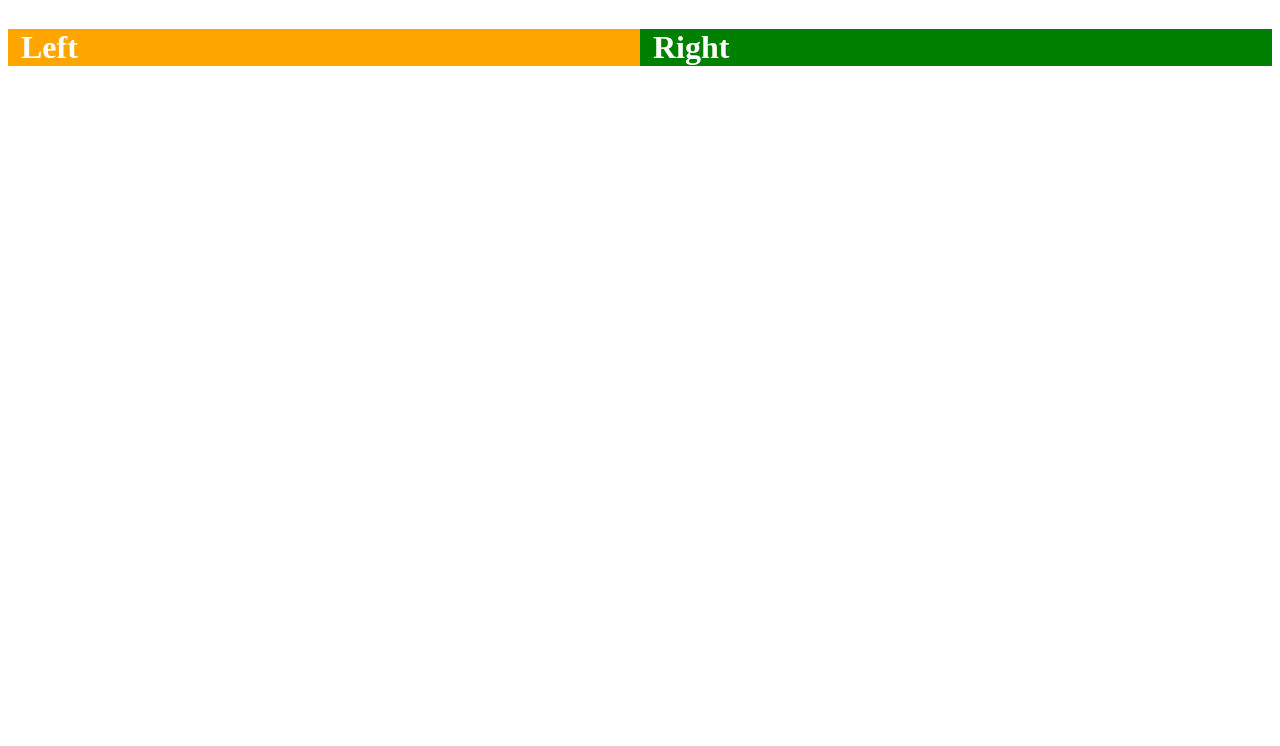
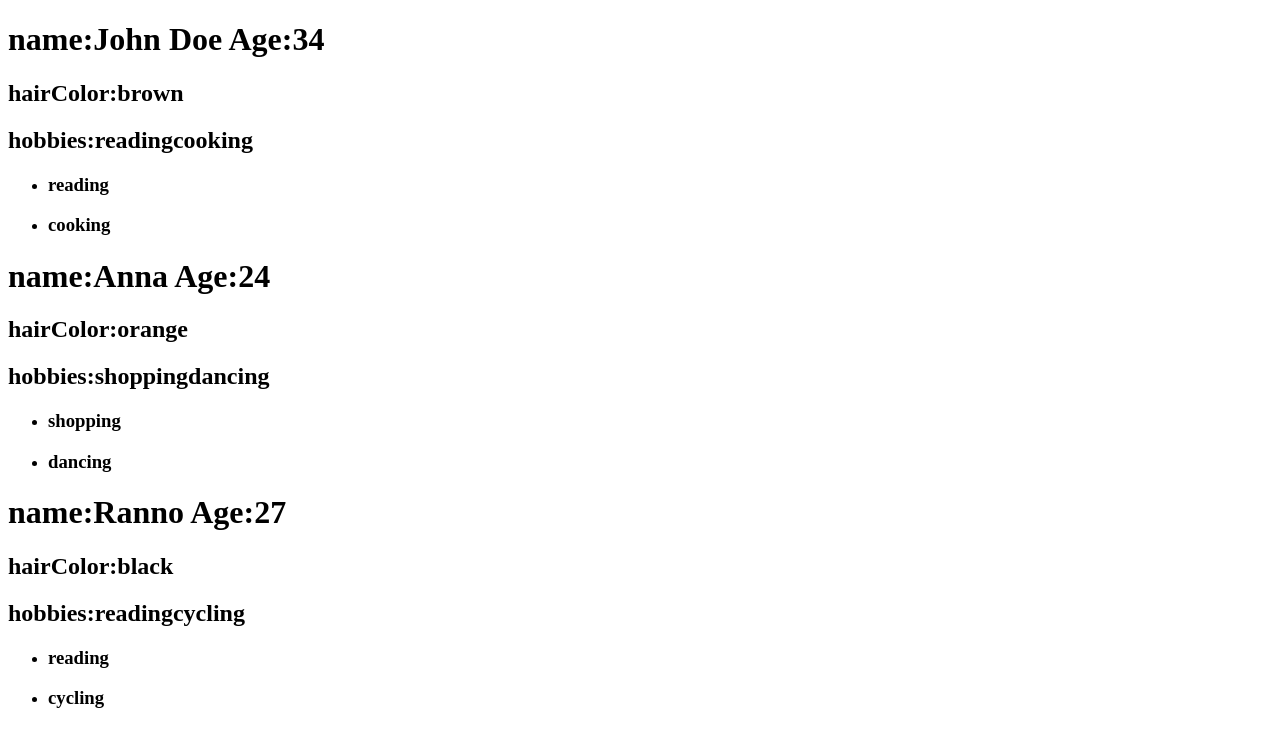
Before and after one commit to NidhiSharma63/React-Design-Pattern, a React (Create React App) app: page / in a window 1280 px wide. Shown: the top 746 px of the page. Built offline with nearby package versions, Linux system fonts and the light colour scheme.

Commit message:
displaying array of diffrent list

```diff
--- a/src/App.js
+++ b/src/App.js
@@ -1,22 +1,77 @@
 import React from "react";
-import SplitScreen from './SplitScreen'
+import LargePeopleList from "./people/LargePeopleList";
+import SmallPeopleList from "./people/SmallPeopleList";
+import RegularList from './RegularList';
 
+const people = [
+  {
+    name:'John Doe',
+    age:34,
+    hairColor:'brown',
+    hobbies:['reading','cooking']
+  },
+  {
+    name:'Anna',
+    age:24,
+    hairColor:'orange',
+    hobbies:['shopping','dancing']
+  },
+  {
+    name:'Ranno',
+    age:27,
+    hairColor:'black',
+    hobbies:['reading','cycling']
+  }
+]
+const product =  [
+		{
+			"thumbImg": "https://www.whiskas.de/content/img/product/thumb/5900951265358.png",
+			"title": "1+ Mit Huhn 800g",
+			"detail":"Wir von Whiskas® verstehen was Ihre Katze von Natur aus braucht und liebt. Deshalb ist Whiskas® 1+ zu 100% komplett und ausgewogen, mit einem optimalen Verhältnis an Vitaminen und Mineralien, damit Sie Ihrer Katze die bestmögliche Fürsorge zukommen lassen können. Unsere Mahlzeiten bieten alles, was Ihre Katze für ein langes und glückliches Leben benötigt."
+		},
 
-const LeftHandComponent = () =>{
-  return <h1 style={{backgroundColor:'orange',color:'white',paddingLeft:'13px'}}>Left</h1>
-}
+		{
+			"thumbImg": "https://www.whiskas.de/content/img/product/thumb/5900951259098.png",
+			"title": "1+ Mit Rind 800g",
+			"detail":"Wir von Whiskas® verstehen was Ihre Katze von Natur aus braucht und liebt. Deshalb ist Whiskas® 1+ zu 100% komplett und ausgewogen, mit einem optimalen Verhältnis an Vitaminen und Mineralien, damit Sie Ihrer Katze die bestmögliche Fürsorge zukommen lassen können. Unsere Mahlzeiten bieten alles, was Ihre Katze"
+		},
 
-const RightHandComponent = () =>{
-  return <h1 style={{backgroundColor:'green',color:'white',paddingLeft:'13px'}}>Right</h1>
-}
+		{
+			"thumbImg": "https://www.whiskas.de/content/img/product/thumb/5900951259289.png",
+			"title": "Indoor mit Huhn 800g",
+			"detail":"Wir von Whiskas® verstehen, was ihre Katze von Natur aus braucht und liebt. Indoor Katzen können weniger aktiv sein als Outdoor Katzen. Deshalb wurde Whiskas® Indoor mit hochwertigen Inhaltsstoffen entwickelt."
+		},
+		{
+			"thumbImg": "https://www.whiskas.de/content/img/product/thumb/5900951259470.png",
+			"title": "7+ Mit Huhn 800g",
+			"detail":"Wir von Whiskas® verstehen was Ihre Katze von Natur aus braucht und liebt.Im Laufe der Zeit ändern sich die Ernährungsbedürfnisse Ihrer Katze. Deshalb wurde Whiskas® 7+ speziell mit den richtigen Gehalt an Nährstoffen entwickelt, um die Vitalität Ihrer Katze zu bewahren und Ihnen zu ermöglichen Ihr die bestmögliche Fürsorge zukommen lassen zu können."
+		},
+		{
+			"thumbImg": "https://www.whiskas.de/content/img/product/thumb/5900951265310.png",
+			"title": "Junior Mit Lachs 800g",
+			"detail":"Wir von Whiskas® verstehen was Ihr Kätzchen von Natur aus braucht und liebt. Deshalb enthält Whiskas® 2-12 Monate alle, für die gesunde Entwicklung Ihres Kätzchens notwendigen Nährstoffe. Und es enthält leckere, mit Milch gefüllte Knackits®, welche Ihr."
+		}
+	]
 
 function App() {
   return (
-    <SplitScreen>
-      <LeftHandComponent/>
-      <RightHandComponent/>
-    </SplitScreen>
+    <>
+      <RegularList
+        items={people}
+        ItemComponent={LargePeopleList}
+        resourcename="people"/>
+    </>
   );
 }
 
 export default App;
+// {
+//   people.map((item)=>{
+//     return(
+//       <>
+//         <LargePeopleList people={item}/>
+//         <SmallPeopleList people={item}/>
+//       </>
+//     )
+//   })
+// }
--- /dev/null
+++ b/src/RegularList.js
@@ -0,0 +1,14 @@
+const RegularList = ({items,resourcename,ItemComponent}) =>{
+    return(
+        <div className="regular-list">
+
+            {
+                items.map((item,index)=>(
+                    <ItemComponent key={index} {...{[resourcename]:item}}/>
+                ))
+            }
+        </div>
+    )
+}
+
+export default RegularList;
--- a/src/SplitScreen.js
+++ /dev/null
@@ -1,29 +0,0 @@
-import React from "react";
-import styled from "styled-components";
-
-
-// syntax for styled components
-const Container = styled.div`
-    display: flex;
-`
-const Panel = styled.div`
-    flex: 1;
-`
-
-// here we are renaming the props
-const SplitScreen = ({children}) => {
-    const [Left, Right] = children;
-
-    return(
-        <Container>
-            <Panel>
-                {Left}
-            </Panel>
-            <Panel>
-                {Right}
-            </Panel>
-        </Container>
-    )
-}
-
-export default SplitScreen;
--- /dev/null
+++ b/src/people/LargePeopleList.js
@@ -0,0 +1,25 @@
+import React from "react";
+
+const LargePeopleList = ({ people }) => {
+    const {name,age,hairColor,hobbies} = people;
+
+    return(
+        <>
+
+            <h1>name:{name} Age:{age}</h1>
+            <h2>hairColor:{hairColor}</h2>
+            <h2>hobbies:{hobbies}</h2>
+            <ul>
+                {hobbies.map((hobby,index)=>{
+                    return(
+                        <li key={index}><h3>{hobby}</h3></li>
+                    )
+                })
+                }
+            </ul>
+        </>
+    )
+
+}
+
+export default LargePeopleList;
--- /dev/null
+++ b/src/people/SmallPeopleList.js
@@ -0,0 +1,12 @@
+import React from "react";
+
+const SmallPeopleList = ({ people }) => {
+    const {name,age} = people;
+
+    return(
+        <p>name:{name} Age:{age}</p>
+    )
+
+}
+
+export default SmallPeopleList;
```
